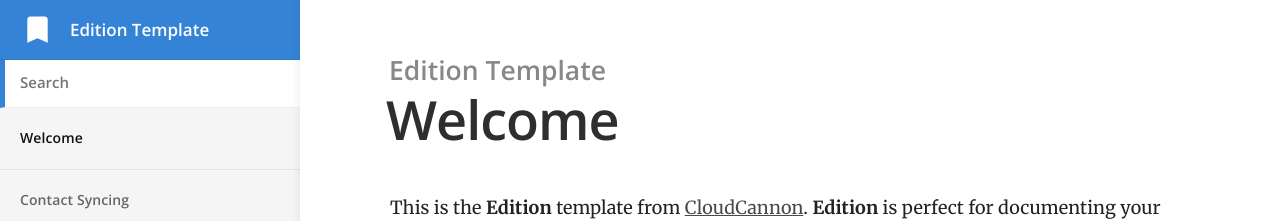
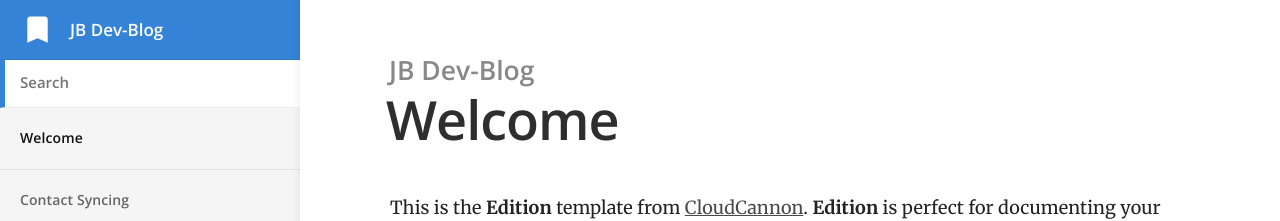
Before and after one commit to EtErNaLiFe12/jekyll-Jb, a Jekyll site: the page built from index.md, in a window 1280 px wide. Shown: the top 221 px of the page. Built offline with Jekyll 4.4.1, drawn with Linux system fonts in a browser that asks for light colours.

Commit message:
change main title

```diff
--- a/_config.yml
+++ b/_config.yml
@@ -1,7 +1,7 @@
 # ----
 # Site
 
-title: Edition Template
+title: JB Dev-Blog
 url: "https://long-pig.cloudvent.net"
 baseurl:
 google_analytics_key:
@@ -15,7 +15,7 @@ author:
   email:
   twitter: # twitter username without the @ symbol
 social:
-  name: Edition Template
+  name: JB Dev-Blog
   links:
     - https://github.com/CloudCannon/edition-jekyll-template
 
```
